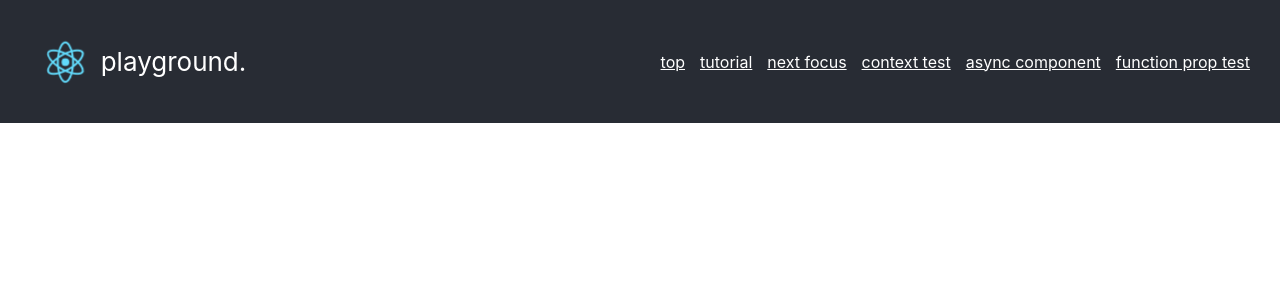
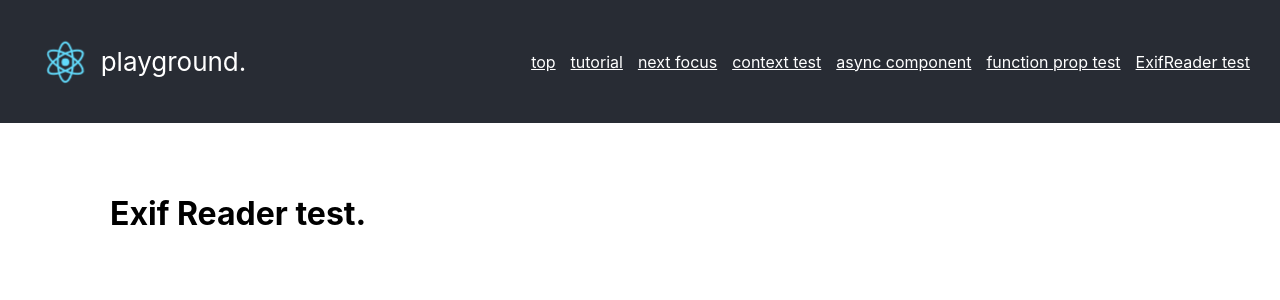
Before and after one commit to neripark/react-typescript-playground, a React app: page /exif-reader-test in a window 1280 px wide. Shown: the top 300 px of the page. Built offline with nearby package versions, Linux system fonts and the light colour scheme.

Commit message:
init page

```diff
--- a/src/App.tsx
+++ b/src/App.tsx
@@ -8,6 +8,7 @@ import NextFocus from "./pages/NextFocus";
 import ContextTest from "./pages/ContextTest";
 import AsyncComponentTest from "./pages/AsyncComponentTest";
 import FunctionPropTest from "./pages/FunctionPropTest";
+import ExifReader from "./pages/ExifReader";
 
 const App: React.FC = () => {
   return (
@@ -27,6 +28,7 @@ const App: React.FC = () => {
             <Route path="/contexttest" component={ContextTest} />
             <Route path="/async-component" component={AsyncComponentTest} />
             <Route path="/function-prop-test" component={FunctionPropTest} />
+            <Route path="/exif-reader-test" component={ExifReader} />
           </Switch>
         </main>
       </Router>
--- a/src/components/Navigation.tsx
+++ b/src/components/Navigation.tsx
@@ -35,6 +35,11 @@ const Navigation: React.FC = () => {
             function prop test
           </Link>
         </li>
+        <li className="Nav-item">
+          <Link to="/exif-reader-test" className="Nav-item-link">
+            ExifReader test
+          </Link>
+        </li>
       </ul>
     </nav>
   );
--- /dev/null
+++ b/src/pages/ExifReader.tsx
@@ -0,0 +1,14 @@
+import * as React from "react";
+import { RouteComponentProps } from "react-router-dom";
+
+type PageProps = {} & RouteComponentProps<{}>;
+
+const ExifReader: React.FC<PageProps> = () => {
+  return (
+    <>
+      <h1>Exif Reader test.</h1>
+    </>
+  );
+};
+
+export default ExifReader;
```
